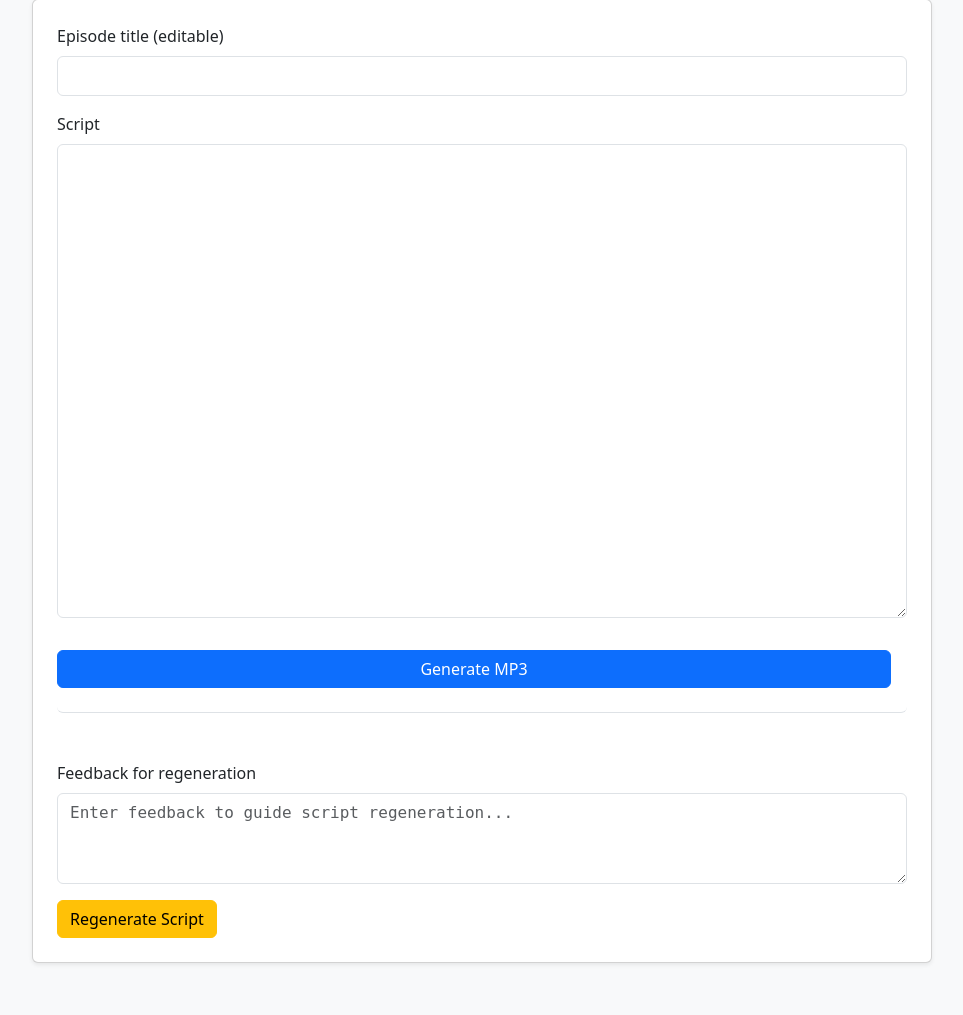
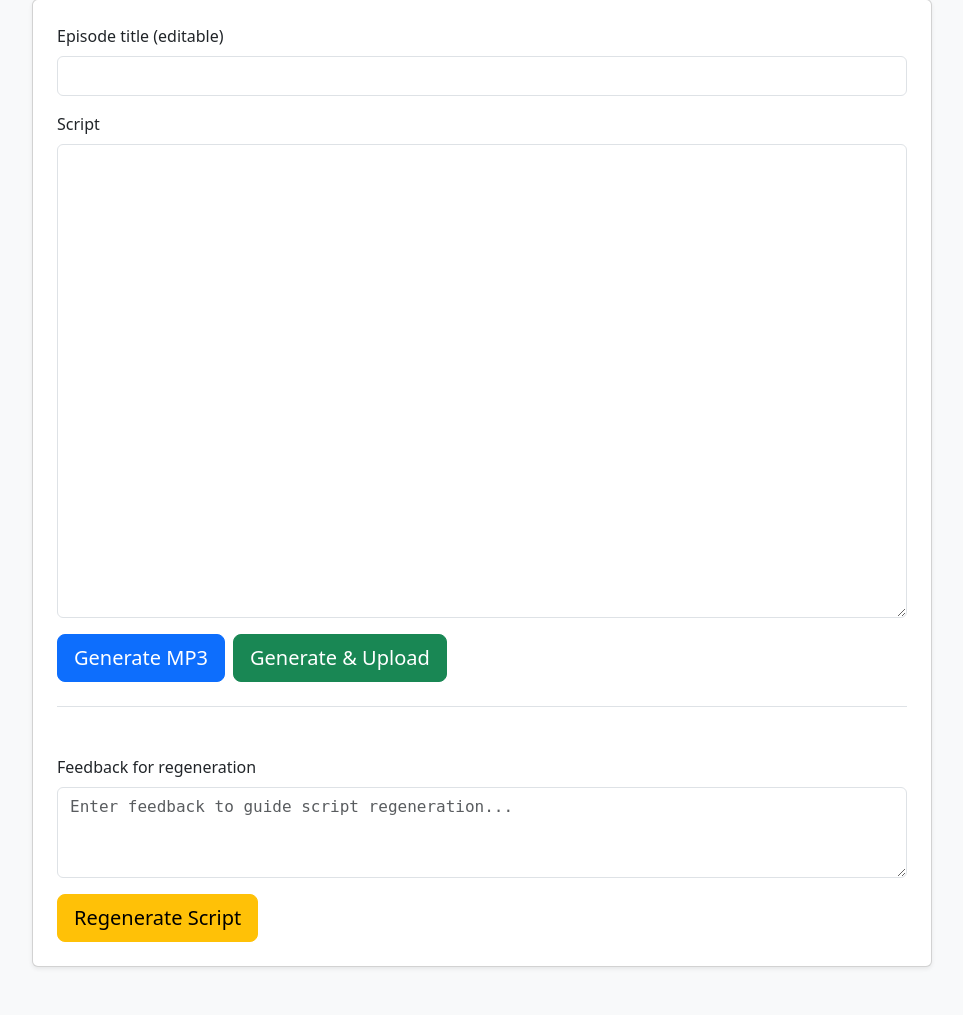
Before and after one commit to Lumiwealth/Podcast-Creator, a Flask app: template templates/review.html in a window 1280 px wide. Shown: the part 175-1190 px from the top of the page, without its empty margins (158-1121 px from the left). Before the commit the page ends 1139 px from the top, so only its background shows below. Run offline with Flask 3, Linux system fonts and the light colour scheme; the template is opened without the code that fills it, so the values that code supplies are empty; parts of the project's set-up code (start-up, migrations or seed data) failed here and were passed over.

Commit message:
Assistant checkpoint: Update UI flow and add separate generate/upload options
Assistant generated file changes:
- templates/review.html: Update button styling and layout, Add separate generate and upload options
- main.py: Add new routes for generate and upload flows

---

User prompt:

1. the regenerate script button is too small, make it the similar to the other buttons
2. there should be a generate mp3 button but also a generate and upload button. and if i only generate it should lead to another page or another set up where i can upload it or not. right now it takes me back to the generate screen. maybe its just another page? but also there should be a qui option to skip that, to just generate and upload directly

Replit-Commit-Author: Assistant
Replit-Commit-Session-Id: 637136f1-6560-4165-83fa-9d201e0852e5

```diff
--- a/main.py
+++ b/main.py
@@ -171,6 +171,55 @@ def generate_mp3(draft_id):
     flash("MP3 generated successfully!")
     return redirect(url_for("review", draft_id=draft_id, mp3_ready=True))
 
+@app.route("/upload/<draft_id>", methods=["POST"])
+def upload(draft_id):
+    d = DRAFTS.get(draft_id)
+    if not d or "mp3_path" not in d:
+        flash("MP3 not found")
+        return redirect(url_for("review", draft_id=draft_id))
+
+    # Upload to Transistor
+    title = request.form.get("title", d["title"]).strip()
+    script = request.form.get("script", d["script"]).strip()
+    mp3_path = Path(d["mp3_path"])
+
+    up_url, audio_url = uploader.transistor_authorise(mp3_path.name)
+    uploader.transistor_put_audio(up_url, mp3_path)
+    ep_id = uploader.transistor_create_episode(title, script, audio_url)
+
+    flash(f"Episode drafted on Transistor (ID {ep_id}).")
+    return redirect(url_for("home"))
+
+@app.route("/generate_and_upload/<draft_id>", methods=["POST"])
+def generate_and_upload(draft_id):
+    d = DRAFTS.get(draft_id)
+    if not d:
+        flash("Draft not found")
+        return redirect(url_for("home"))
+
+    title = request.form.get("title", d["title"]).strip()
+    script = request.form.get("script", d["script"]).strip()
+    d["title"] = title
+    d["script"] = script
+
+    # Generate MP3
+    chunks = uploader.chunk_text(script, uploader.CHUNK_SIZE)
+    audio_parts = [uploader.tts_chunk(i, c)[1] for i, c in enumerate(chunks)]
+    unique_id = str(uuid.uuid4())[:4]
+    mp3_path = Path("audio") / f"{title.replace(' ', '_')}_{unique_id}.mp3"
+    mp3_path.parent.mkdir(exist_ok=True)
+    with mp3_path.open("wb") as f:
+        for part in audio_parts:
+            f.write(part)
+
+    # Upload to Transistor
+    up_url, audio_url = uploader.transistor_authorise(mp3_path.name)
+    uploader.transistor_put_audio(up_url, mp3_path)
+    ep_id = uploader.transistor_create_episode(title, script, audio_url)
+
+    flash(f"Episode drafted on Transistor (ID {ep_id}).")
+    return redirect(url_for("home"))
+
 @app.route("/approve/<draft_id>", methods=["POST"])
 def approve(draft_id):
     d = DRAFTS.pop(draft_id, None)
--- a/templates/review.html
+++ b/templates/review.html
@@ -14,18 +14,19 @@
         <label class="form-label">Script</label>
         <textarea class="form-control" name="script" rows="18" required>{{ script }}</textarea>
     </div>
-    <div class="btn-group primary-actions">
+    <div class="primary-actions d-flex gap-2">
         {% if request.args.get('mp3_ready') %}
-            <a href="/audio/{{ draft['mp3_filename'] }}" download class="btn btn-info">Download MP3</a>
-            <button class="btn btn-success" onclick="this.disabled=true; this.innerHTML='Publishing...'; this.form.submit();">Upload to Transistor</button>
+            <a href="/audio/{{ draft['mp3_filename'] }}" download class="btn btn-info btn-lg">Download MP3</a>
+            <button formaction="/upload/{{ draft_id }}" formmethod="post" class="btn btn-success btn-lg" onclick="this.disabled=true; this.innerHTML='Publishing...'; this.form.submit();">Upload to Transistor</button>
         {% else %}
-            <button formaction="/generate_mp3/{{ draft_id }}" formmethod="post" class="btn btn-primary" onclick="this.disabled=true; this.innerHTML='Generating MP3...'; this.form.submit();">Generate MP3</button>
+            <button formaction="/generate_mp3/{{ draft_id }}" formmethod="post" class="btn btn-primary btn-lg" onclick="this.disabled=true; this.innerHTML='Generating MP3...'; this.form.submit();">Generate MP3</button>
+            <button formaction="/generate_and_upload/{{ draft_id }}" formmethod="post" class="btn btn-success btn-lg" onclick="this.disabled=true; this.innerHTML='Generating & Uploading...'; this.form.submit();">Generate & Upload</button>
         {% endif %}
     </div>
     <div class="mt-4">
         <label class="form-label">Feedback for regeneration</label>
         <textarea class="form-control" name="feedback" rows="3" placeholder="Enter feedback to guide script regeneration..."></textarea>
-        <button formaction="/revise/{{ draft_id }}" formmethod="post" class="btn btn-warning mt-3" onclick="this.disabled=true; this.innerHTML='Regenerating...'; this.form.submit();">Regenerate Script</button>
+        <button formaction="/revise/{{ draft_id }}" formmethod="post" class="btn btn-warning btn-lg mt-3" onclick="this.disabled=true; this.innerHTML='Regenerating...'; this.form.submit();">Regenerate Script</button>
     </div>
 </form>
 {% endblock %}
```
